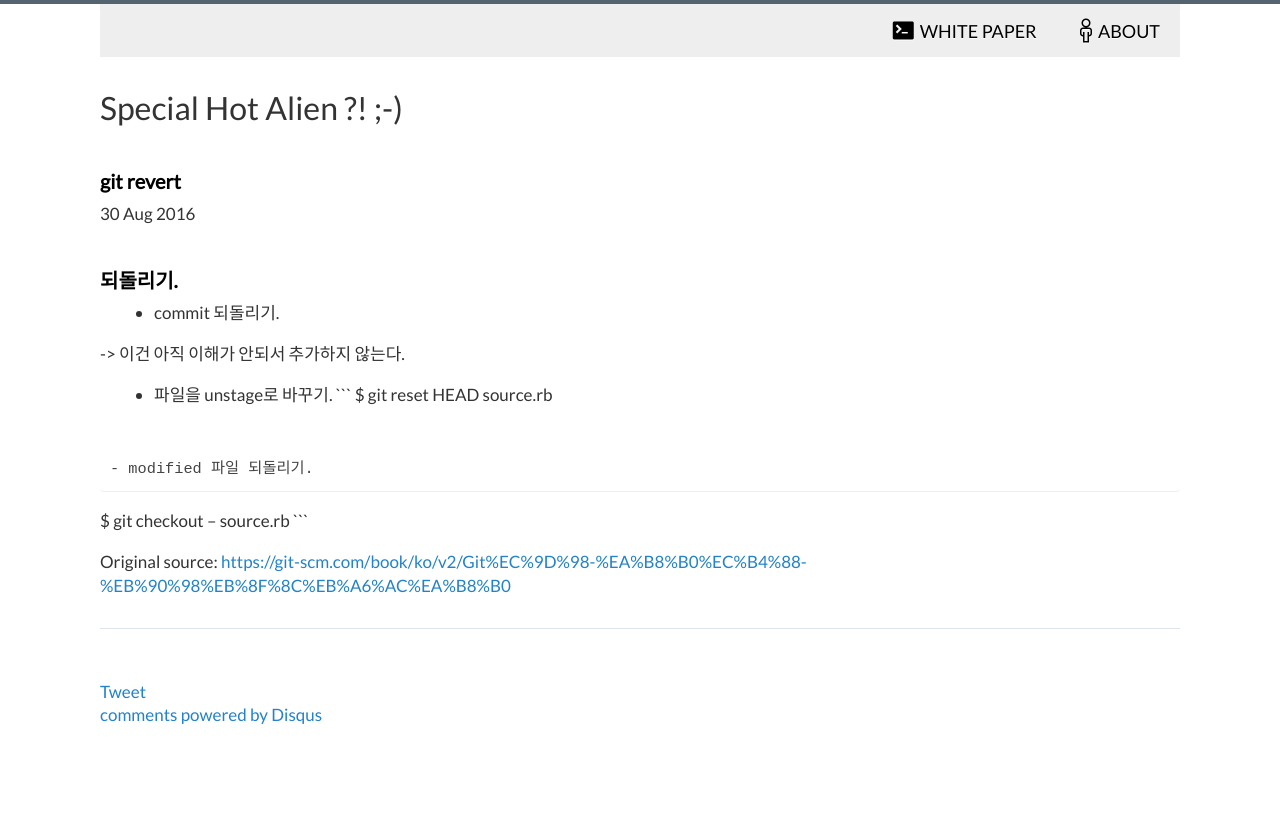
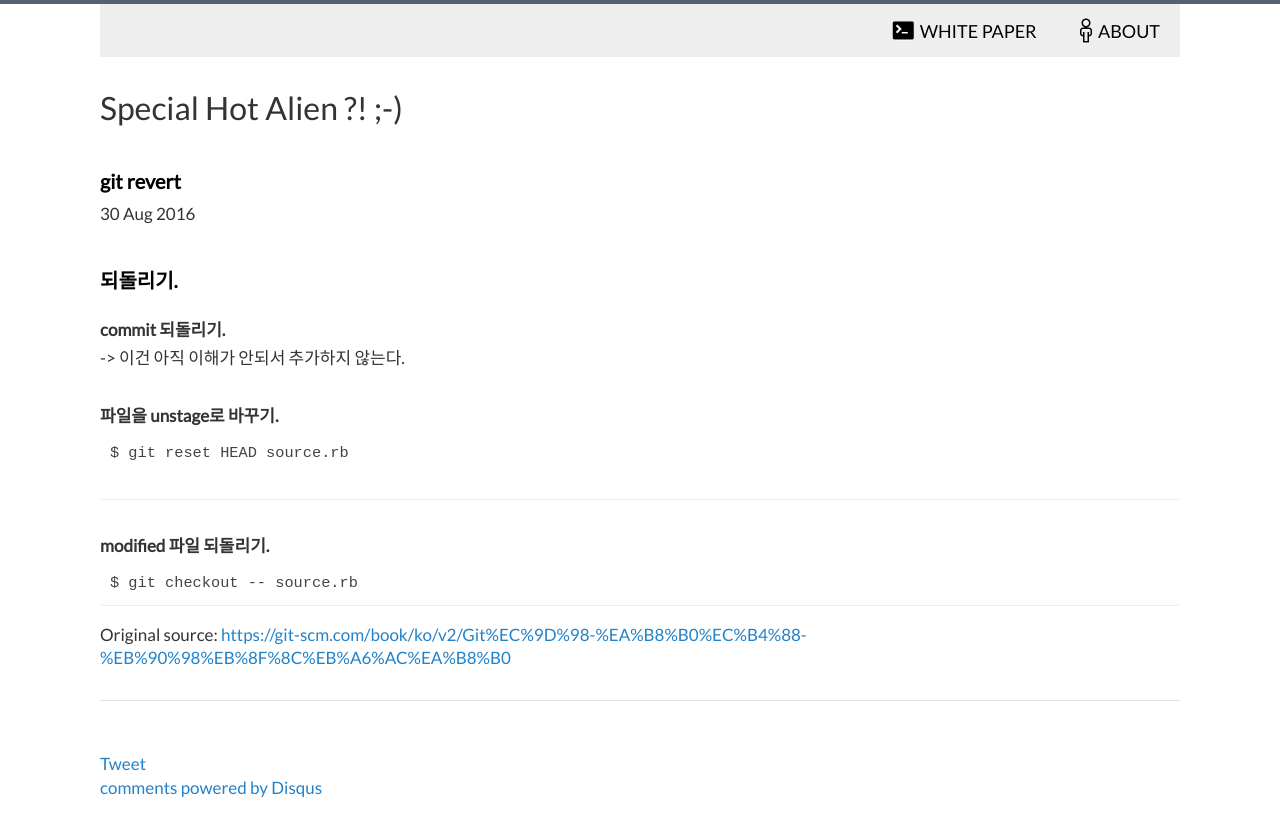
Before and after one commit to typeon/typeon.github.io, a Jekyll site: the page built from _posts/2016-08-30-git-revert.markdown, in a window 1280 px wide. Shown: the top 836 px of the page. Built offline with Jekyll 4.4.1, drawn with Linux system fonts in a browser that asks for light colours; comment, search, counter and statistics services are not loaded.

Commit message:
layout 모양이 이상해서 수정.

````diff
--- a/_posts/2016-08-30-git-revert.markdown
+++ b/_posts/2016-08-30-git-revert.markdown
@@ -7,17 +7,19 @@ categories: git
 
 ## 되돌리기.
 
-- commit 되돌리기.
+### commit 되돌리기.
 
 -> 이건 아직 이해가 안되서 추가하지 않는다.
 
-- 파일을 unstage로 바꾸기.
+### 파일을 unstage로 바꾸기.
+
 ```
 $ git reset HEAD source.rb
 
 ```
 
-- modified 파일 되돌리기.
+### modified 파일 되돌리기.
+
 ```
 $ git checkout -- source.rb
 ```
````
